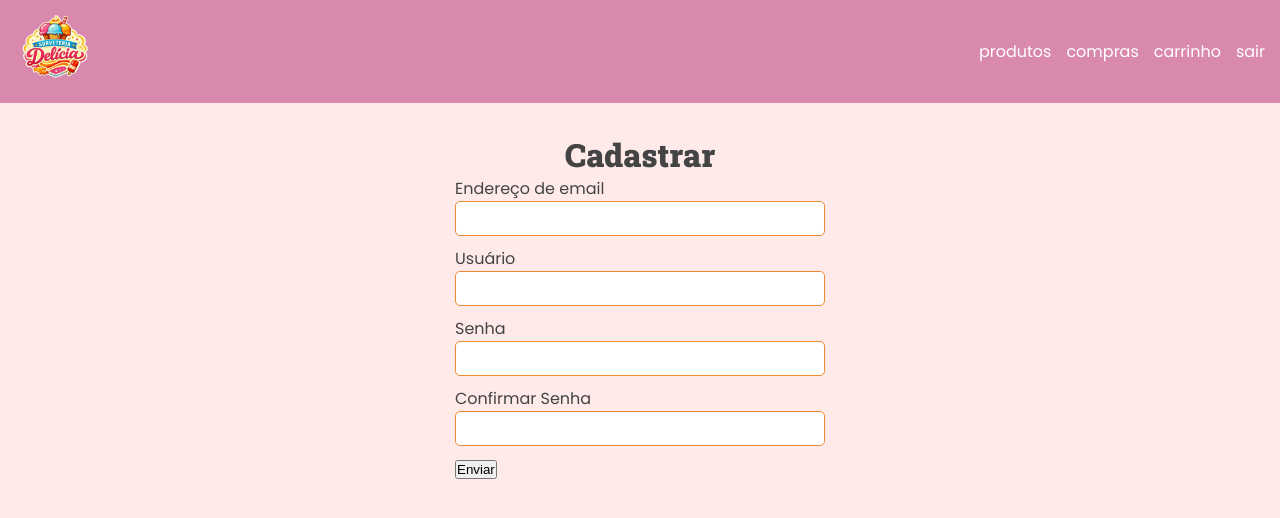
After one commit to ericSilvaP/simple-ice-cream-parlor-system, a Django app: page /usuario/cadastro/ in a window 1280 px wide. The commit adds this page. Shown: the top 518 px of the page. Run offline with Django 5.2, Linux system fonts and the light colour scheme; some libraries are stand-ins or nearby versions.

Commit message:
style: user form style

```diff
--- a/products/static/products/css/style.css
+++ b/products/static/products/css/style.css
@@ -25,6 +25,34 @@ body {
 .center {
   margin: auto;
   text-align: center;
+}
+
+.container-center {
+  display: flex;
+  flex-direction: column;
+  align-items: center;
+}
+
+.main-btt {
+  padding: 1.2rem 2.5rem;
+  color: white;
+  background-color: var(--color-05);
+  border: none;
+  min-width: 10rem;
+  border-radius: 0.8rem;
+  transition: 150ms all ease-in-out;
+}
+
+.main-btt:hover {
+  color: black;
+  background-color: white;
+  border: 1px solid var(--color-05);
+  cursor: pointer;
+}
+
+.bold-title {
+  font-family: var(--font-primary);
+  margin-bottom: var(--spacing-gutter-medium);
 }
 
 /* HEADER */
@@ -308,6 +336,36 @@ img {
   cursor: pointer;
 }
 
+/* REGISTER/LOGIN USER */
+.register-container {
+  display: flex;
+  flex-direction: column;
+  align-items: center;
+  width: 100%;
+  margin-top: var(--spacing-gutter-medium);
+  padding: 0 var(--spacing-gutter-light);
+}
+
+/* USER FORM */
+.form-group {
+  display: flex;
+  flex-direction: column;
+  margin-bottom: calc(var(--spacing-gutter-light) / 2);
+}
+
+.form-group input {
+  min-width: 27rem;
+  min-height: 3.5rem;
+  border: 1px solid var(--color-04);
+  border-radius: 0.5rem;
+  font-size: 12pt;
+  padding: 0.2rem;
+}
+
+.form-submit-btt-container button {
+  margin-top: 2rem;
+}
+
 @media (min-width: 400px) {
   /* HEADER */
   #nav-options {
@@ -325,4 +383,9 @@ img {
   .cards-grid {
     grid-template-columns: repeat(auto-fill, minmax(17rem, 1fr));
   }
+
+  /* USER FORM */
+  .form-group input {
+    min-width: 37rem;
+  }
 }
--- /dev/null
+++ b/products/templates/products/pages/register-user.html
@@ -0,0 +1,10 @@
+{% extends "global/base.html" %}
+{% block title %}
+  Cadastro |
+{% endblock title %}
+{% block content %}
+  <div class="register-container">
+    <h1 class="register-title">Cadastrar</h1>
+    <div class="login-register-form-container">{% include 'products/partials/user-form.html' %}</div>
+  </div>
+{% endblock content %}
--- /dev/null
+++ b/products/templates/products/partials/user-form.html
@@ -0,0 +1,14 @@
+<div class="main-user-form">
+  <form action="{{ form_action }}" method="POST">
+    {% csrf_token %}
+    {% for field in form %}
+      <div class="form-group">
+        <label for="{{ field.id_for_label }}">{{ field.label }}</label>
+        {{ field }}
+      </div>
+    {% endfor %}
+    <div class="form-submit-btt">
+      <button>{{ submit_button_text|default:"Enviar" }}</button>
+    </div>
+  </form>
+</div>
--- a/products/urls.py
+++ b/products/urls.py
@@ -9,4 +9,5 @@ urlpatterns = [
     path("carrinho/add/<int:id>/", views.add_to_cart, name="add_to_cart"),
     path("carrinho/remover/<int:id>", views.remove_from_cart, name="remove_from_cart"),
     path("carrinho/criarcompra/", views.create_order, name="create_order"),
+    path("usuario/cadastro/", views.register_user, name="register_user"),
 ]
--- a/products/views.py
+++ b/products/views.py
@@ -1,9 +1,9 @@
-import re
 from django.shortcuts import get_object_or_404, render, redirect
 from django.contrib import messages
 from products.models import Order, OrderItem, Product
 from django.http import JsonResponse
 from django.views.decorators.http import require_POST
+from .forms import RegisterUserForm
 
 
 def show_products(request):
@@ -71,3 +71,9 @@ def create_order(request):
         )
     messages.success(request, "Compra realizada com sucesso!")
     return redirect("products:products")
+
+
+def register_user(request):
+    return render(
+        request, "products/pages/register-user.html", context={"form": RegisterUserForm}
+    )
```
